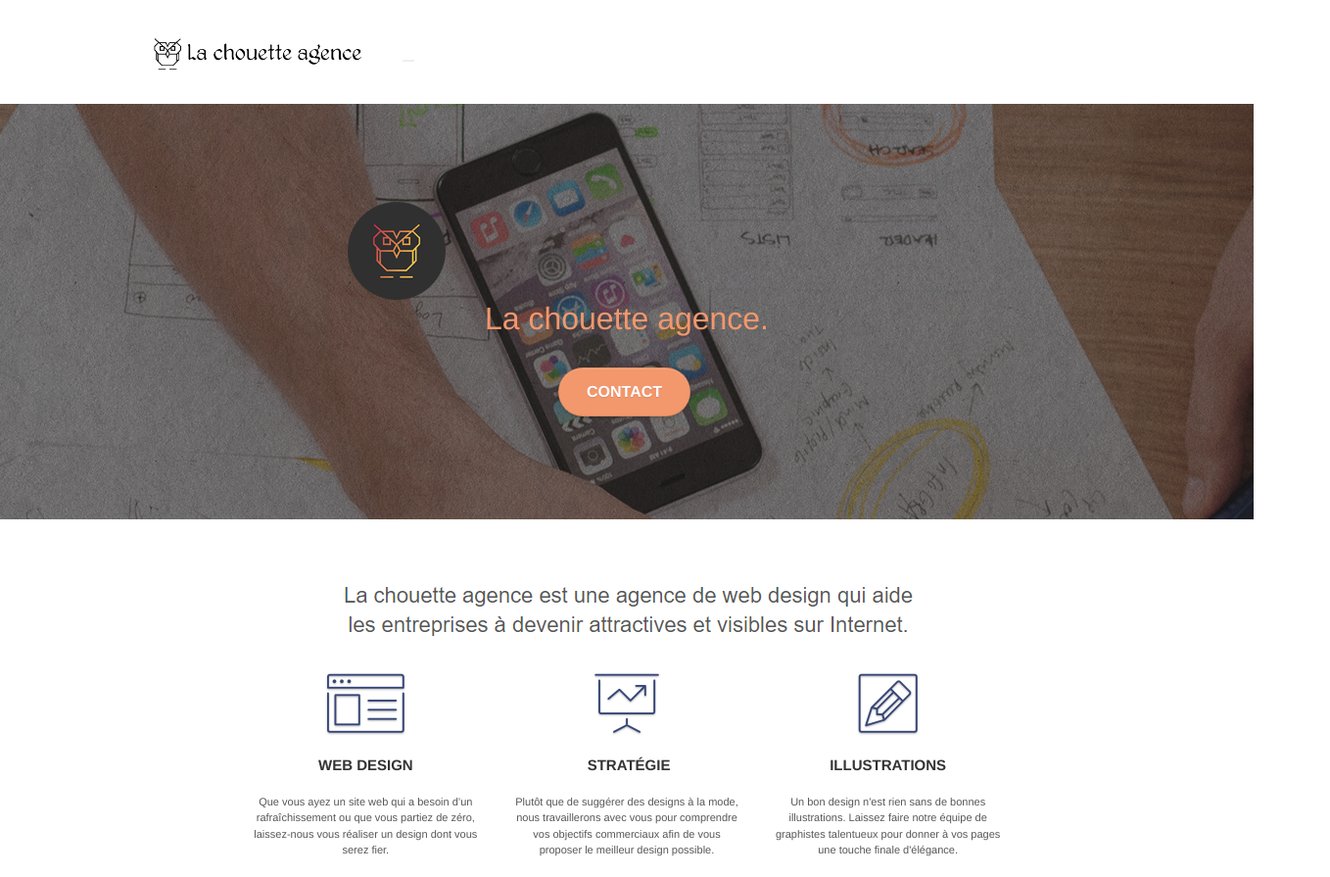
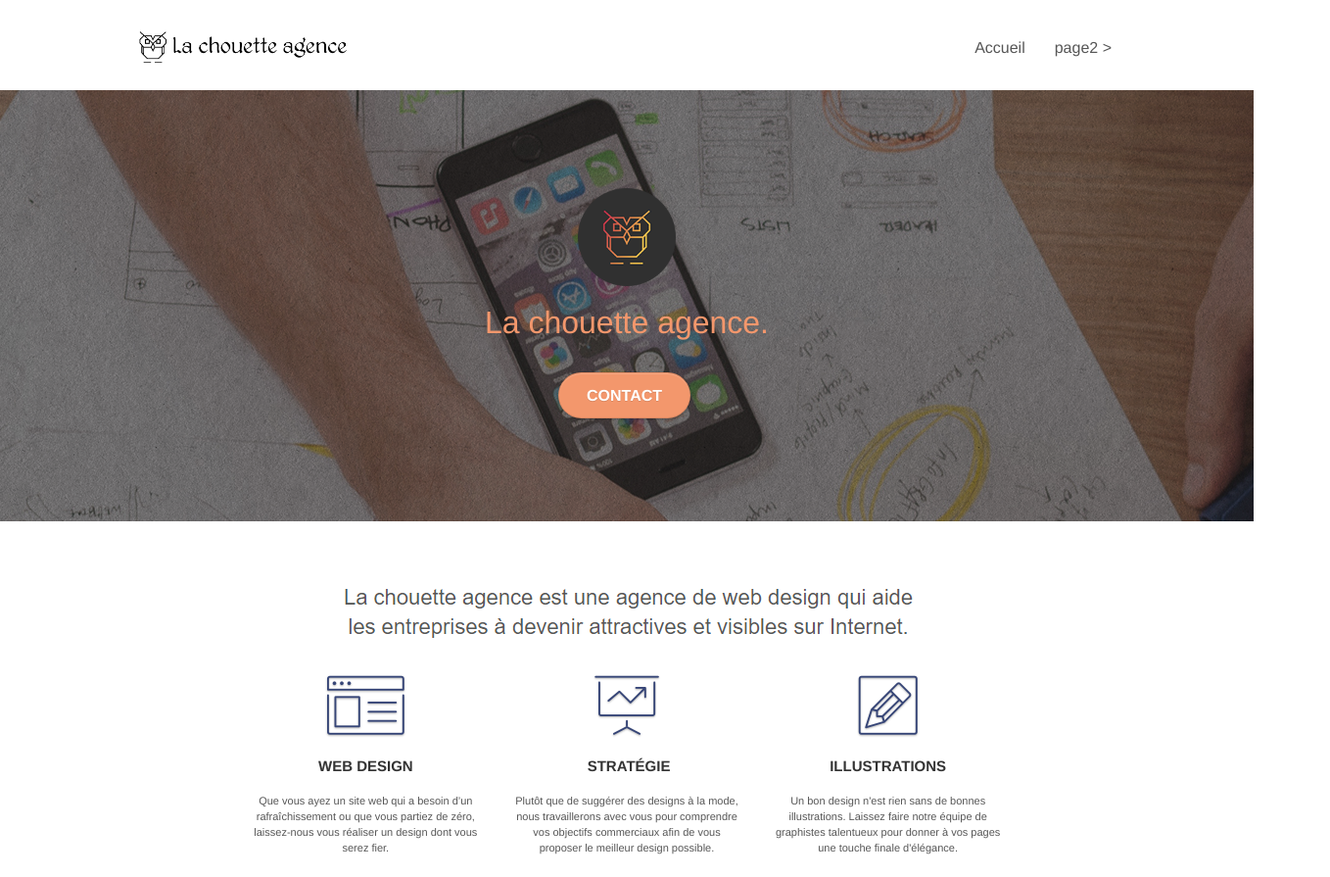
Before and after one commit to AurelienEC/lachouetteagence, a plain HTML site: page index.html in a window 1280 px wide. Shown: the top 895 px of the page at 98% size, 1358 px wide, since content can reach past the window. Drawn offline with nearby package versions, Linux system fonts and the light colour scheme.

Commit message:
fix Bootstrap version

```diff
--- a/index.html
+++ b/index.html
@@ -7,7 +7,8 @@
     <meta name="viewport" content="width=device-width, initial-scale=1.0, viewport-fit=cover">
     <link rel="shortcut icon" type="image/png" href="favicon.jpg">
 
-	<link rel="stylesheet" type="text/css" href="https://stackpath.bootstrapcdn.com/bootstrap/4.4.1/css/bootstrap.min.css">
+	<!-- Latest compiled and minified CSS -->
+	<link rel="stylesheet" href="https://maxcdn.bootstrapcdn.com/bootstrap/3.3.7/css/bootstrap.min.css" integrity="sha384-BVYiiSIFeK1dGmJRAkycuHAHRg32OmUcww7on3RYdg4Va+PmSTsz/K68vbdEjh4u" crossorigin="anonymous">
 	<link rel="stylesheet" type="text/css" href="style.css">
 	<link rel="stylesheet" type="text/css" href="./css/font-awesome.css">
 	<link rel="stylesheet" type="text/css" href="./css/et-line.css">
@@ -243,7 +244,8 @@
   src="https://code.jquery.com/jquery-2.2.4.min.js"
   integrity="sha256-BbhdlvQf/xTY9gja0Dq3HiwQF8LaCRTXxZKRutelT44="
   crossorigin="anonymous"></script>
-<script src="https://stackpath.bootstrapcdn.com/bootstrap/4.4.1/js/bootstrap.min.js" integrity="sha384-wfSDF2E50Y2D1uUdj0O3uMBJnjuUD4Ih7YwaYd1iqfktj0Uod8GCExl3Og8ifwB6" crossorigin="anonymous"></script>
+<!-- Latest compiled and minified JavaScript -->
+<script src="https://maxcdn.bootstrapcdn.com/bootstrap/3.3.7/js/bootstrap.min.js" integrity="sha384-Tc5IQib027qvyjSMfHjOMaLkfuWVxZxUPnCJA7l2mCWNIpG9mGCD8wGNIcPD7Txa" crossorigin="anonymous"></script>
 <script src="./js/blocs.js"></script>
 <script src="./js/jquery.touchSwipe.js" defer></script>
 <script src="./js/gmaps.js"></script>
```
